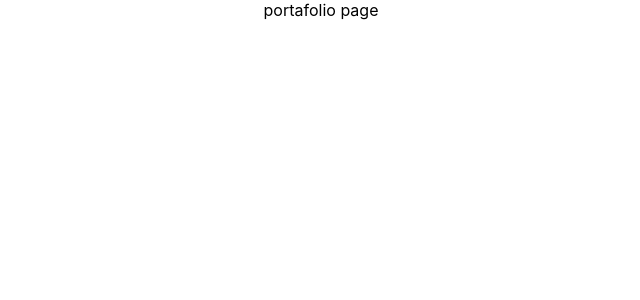
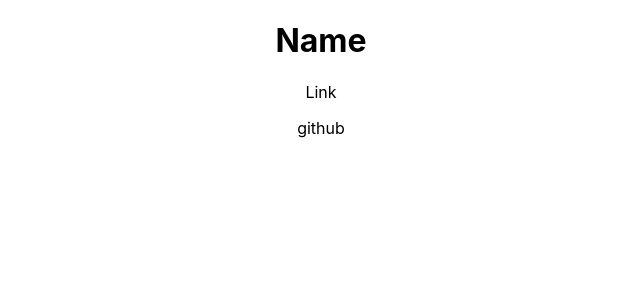
Before and after one commit to barbaroreyes/app-move, a React (Create React App) app: page /portafolio in a window 1280 px wide. Shown: the top 300 px of the page, without its empty margins (319-959 px from the left). Built offline with nearby package versions, Linux system fonts and the light colour scheme.

Commit message:
added-pages

```diff
--- a/src/App.css
+++ b/src/App.css
@@ -37,5 +37,16 @@
   }
 } */
 .home{
-  border: 5px solid;
+
+  display: flex;
+  justify-content: center;
+  flex-direction: column;
+  align-items: center;
+   border: 5px solid;
 }
+@media  (max-width: 768px) {
+ .home{
+   border: 1px solid red ;
+   background: rgb(223, 223, 233);
+ }
+}
--- a/src/compo/Footer.js
+++ b/src/compo/Footer.js
@@ -0,0 +1,11 @@
+import React from 'react'
+
+const Footer = () => {
+  return (
+    <div>
+      footer
+    </div>
+  )
+}
+
+export default Footer
--- /dev/null
+++ b/src/compo/Project.js
@@ -0,0 +1,14 @@
+import React from 'react'
+
+const Project = () => {
+  return (
+    <div className="project">
+        <h1>Name</h1>
+        <p>Link</p>
+        <p>github</p>
+
+    </div>
+  )
+}
+
+export default Project
--- /dev/null
+++ b/src/compo/Projects.js
@@ -0,0 +1,11 @@
+import React from 'react'
+import Project from './Project'
+const Projects = () => {
+  return (
+    <div>
+      <Project/>
+    </div>
+  )
+}
+
+export default Projects
--- a/src/pages/Portafolio.js
+++ b/src/pages/Portafolio.js
@@ -1,9 +1,9 @@
 import React from 'react'
-
+import Projects from '../compo/Projects'
 const Portafolio = () => {
   return (
     <div>
-      portafolio page
+      <Projects/>
     </div>
   )
 }
```
